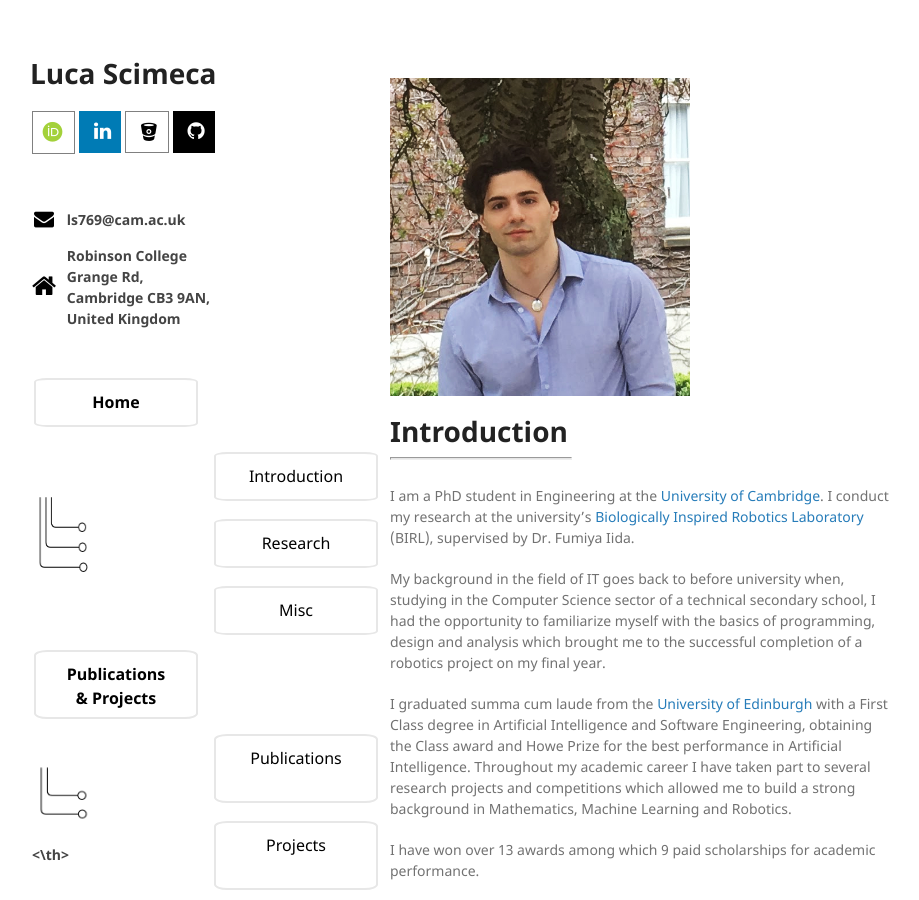
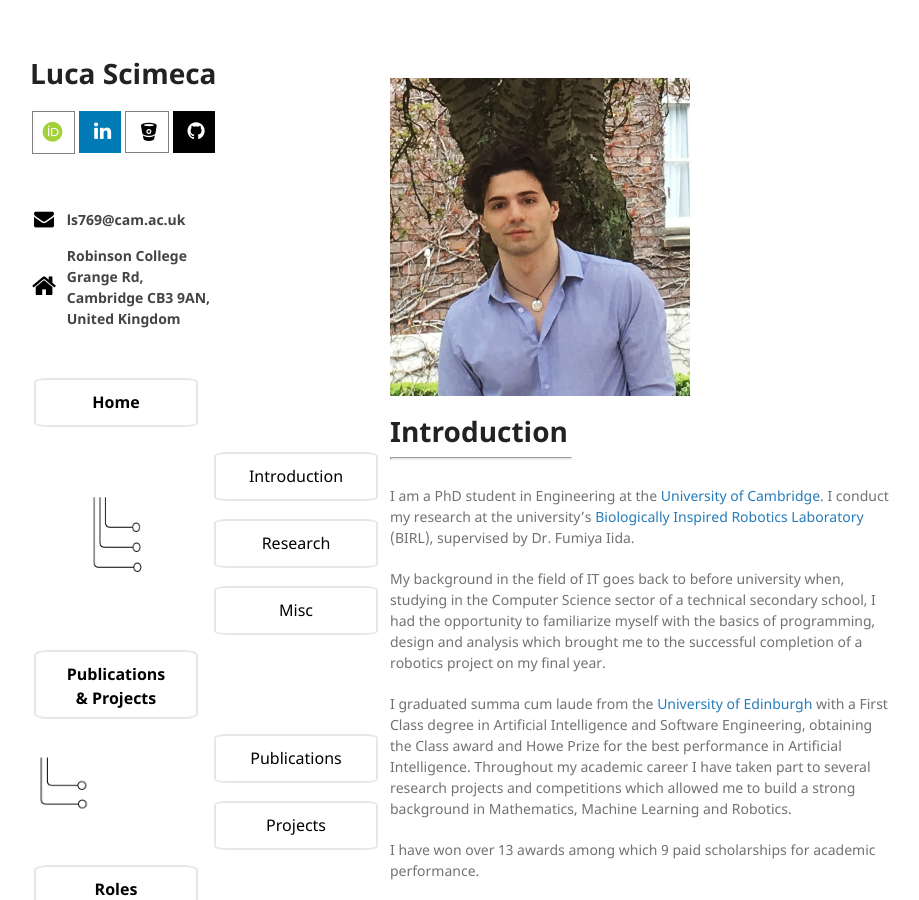
Before and after one commit to lucascimeca/lucascimeca.github.io, a Jekyll site: the page built from index.md, in a window 1280 px wide and 900 px high. Shown: the whole window, without its empty margins (180-1099 px from the left). Built offline with Jekyll 4.4.1, drawn with Linux system fonts in a browser that asks for light colours; nearby versions of some CDN libraries; some web fonts are replaced; the repository's description, which GitHub fills in, is left out.

Commit message:
Update default.html

```diff
--- a/_layouts/default.html
+++ b/_layouts/default.html
@@ -73,7 +73,7 @@
           </tr>
           <td></td>
           <tr>
-            <th rowspan="3"><p style="padding-top: 0px; align: center">
+            <th rowspan="3" style="text-align: center"><p style="padding-top: 0px; align: center">
                 <img src="../docs/three_links.png" align="center" height="90" width="60">
               </p>
             </th>
@@ -87,9 +87,9 @@
           <tr>
             <th rowspan="2"><p style="padding-top: 0px; align: center">
                 <img src="../docs/two_links.png" align="center" height="65" width="60">
-              </p><\th>
-            <td><a href="https://lucascimeca.github.io/publications#-publications---" class="button-hover-large" style="vertical-align:middle">Publications </a> </td></tr>
-          <tr><td><a href="https://lucascimeca.github.io/publications#-projects" class="button-hover-large" style="vertical-align:middle">Projects</a> </td></tr>
+              </p></th>
+            <td><a href="https://lucascimeca.github.io/publications#-publications---" class="button-hover" style="vertical-align:middle">Publications </a> </td></tr>
+          <tr><td><a href="https://lucascimeca.github.io/publications#-projects" class="button-hover" style="vertical-align:middle">Projects</a> </td></tr>
           <tr>
             <th><a href="https://lucascimeca.github.io/responsibilities" class="button-hover-large" style="vertical-align:middle">Roles </br>& Responsibilities</a> </td></th>
             <td></td>
@@ -98,8 +98,8 @@
             <th rowspan="2"><p style="padding-top: 0px; align: center">
                 <img src="../docs/two_links.png" align="center" height="65" width="60">
               </p></th>
-            <td><a href="https://lucascimeca.github.io/responsibilities#-work" class="button-hover-large" style="vertical-align:middle">Work</a> </td></tr>
-          <tr><td><a href="https://lucascimeca.github.io/responsibilities#-accademic-services" class="button-hover-large" style="vertical-align:middle">Academic Services</a> </td></tr>
+            <td><a href="https://lucascimeca.github.io/responsibilities#-work" class="button-hover" style="vertical-align:middle">Work</a> </td></tr>
+          <tr><td><a href="https://lucascimeca.github.io/responsibilities#-accademic-services" class="button-hover" style="vertical-align:middle">Academic Services</a> </td></tr>
               <!--   <tr><a href="https://lucascimeca.github.io/curriculum-vitae" class="button-hover-large" style="vertical-align:middle">Curriculum Vitae</a></tr>  -->
         </table></br>
 
```
